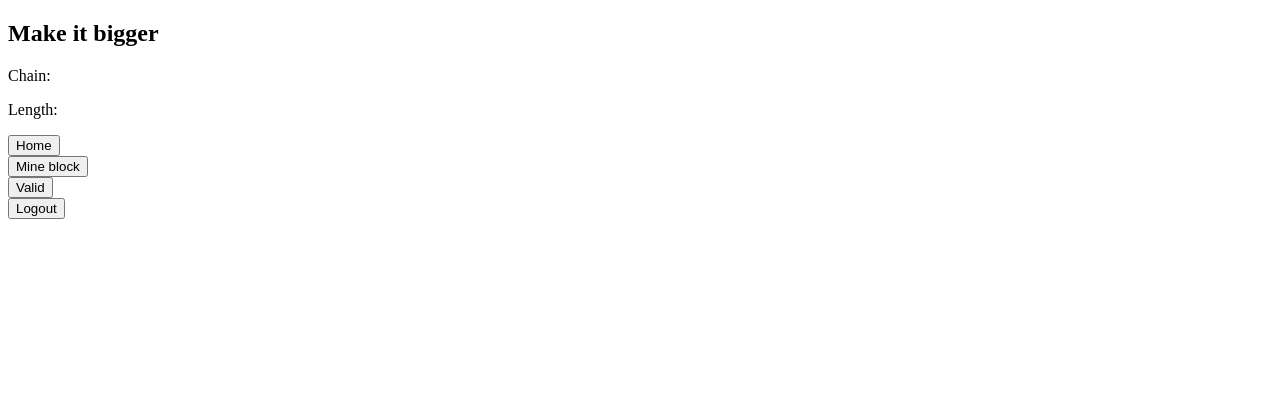
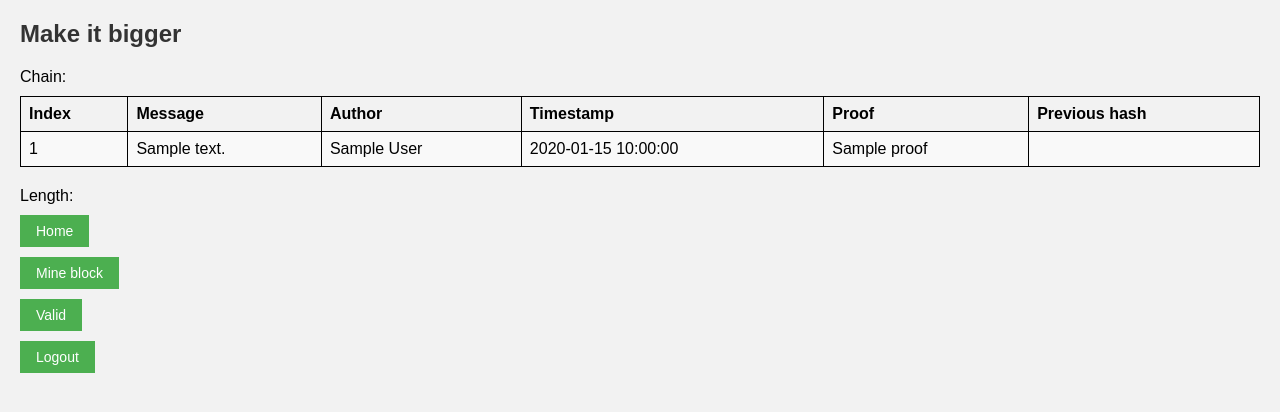
Before and after one commit to krzymich24/put-blockchain-implementation, a Flask app: template templates/get_chain.html in a window 1280 px wide. Shown: the top 412 px of the page. Run offline with Flask 3, Linux system fonts and the light colour scheme; the template is opened without the code that fills it: most values are stand-ins (such as "Sample title", 1, 10 or a date in 2020).

Commit message:
Add files via upload
Added styling
Enhanced chain view
Adapted to new blockchain implementation

```diff
--- a/main.py
+++ b/main.py
@@ -1,5 +1,6 @@
 import json
 from flask import Flask, jsonify, render_template, request, redirect, url_for, session
+import datetime
 from blockchain import Blockchain
 
 app = Flask(__name__)
@@ -45,24 +46,19 @@
 # Mining a new block
 @app.route('/mine_block', methods=['GET'])
 def mine_block():
-	if 'username' in session:
+    if 'username' in session:
+        msg = "" #tutaj dodawanie wiadomosci
+        author = "" #tutaj dodawanie autora
+        proof = blockchain.proof_of_work()
+        completed_at = str(datetime.datetime.now())
+        response = blockchain.append_block(msg, author, completed_at, proof)
+        if response is None:
+            print('Block discarded.')
 
-		previous_block = blockchain.print_previous_block()
-		previous_proof = previous_block['proof']
-		proof = blockchain.proof_of_work(previous_proof)
-		previous_hash = blockchain.hash(previous_block)
-		block = blockchain.create_block(proof, previous_hash)
-
-		response = {'message': 'A block is MINED',
-            		  'index': block['index'],
-        			  'timestamp': block['timestamp'],
-                      'proof': block['proof'],
-                      'previous_hash': block['previous_hash']}
-
-		json_data = json.dumps(response)
-		return render_template('mine.html', json_data=json_data)
-	else:
-		return redirect(url_for('login'))
+        json_data = json.dumps(response)
+        return render_template('mine.html', json_data=json_data)
+    else:
+        return redirect(url_for('login'))
 
 # Display blockchain in json format
 @app.route('/get_chain', methods=['GET'])
@@ -70,7 +66,7 @@
     if 'username' in session:
         response = {'chain': blockchain.chain,'length': len(blockchain.chain)}
         json_data = json.dumps(response)
-        return render_template('get_chain.html', json_data=json_data)
+        return render_template('get_chain.html', chain=blockchain.chain, length=len(blockchain.chain))
     else:
         return redirect(url_for('login'))
 
@@ -79,11 +75,11 @@
 @app.route('/valid', methods=['GET'])
 def valid():
 	if 'username' in session:
-		valid = blockchain.check_chain_validity(blockchain.chain)
+		valid = blockchain.check_chain_validity()
 		if valid:
 			response = {'message': 'The Blockchain is valid.'}
 		else:
-			response = {'message': 'The Blockchain is not valid.'}
+			response = {'message': 'The Blockchain is invalid!'}
 			return jsonify(response), 200
 	else:
 		return redirect(url_for('login'))
--- a/templates/get_chain.html
+++ b/templates/get_chain.html
@@ -1,12 +1,97 @@
 <!DOCTYPE html>
 <html>
-<head>
-    <title>Lenght of the chain</title>
-</head>
+    <head>
+        <title>Length of the chain</title>
+        <style>
+            body {
+                font-family: Arial, sans-serif;
+                margin: 20px;
+                padding: 0;
+                background-color: #f2f2f2;
+            }
+
+            h2 {
+                font-size: 24px;
+                color: #333;
+            }
+
+            p {
+                margin: 10px 0;
+            }
+
+            table {
+                border-collapse: collapse;
+                width: 100%;
+                margin-bottom: 20px;
+            }
+
+            th, td {
+                border: 1px solid black;
+                padding: 8px;
+                text-align: left;
+            }
+
+            th {
+                background-color: #f2f2f2;
+            }
+
+            tr:nth-child(even) {
+                background-color: #f9f9f9;
+            }
+
+            ol {
+                margin: 0;
+                padding: 0 0 0 20px;
+            }
+
+            #length {
+                font-weight: bold;
+            }
+
+            form {
+                margin-bottom: 10px;
+            }
+
+            input[type="submit"],
+            button {
+                background-color: #4CAF50;
+                border: none;
+                color: white;
+                padding: 8px 16px;
+                text-decoration: none;
+                font-size: 14px;
+                cursor: pointer;
+            }
+
+            input[type="submit"]:hover,
+            button:hover {
+                background-color: #45a049;
+            }
+        </style>
+    </head>
 <body>
     <h2>Make it bigger</h2>
     <p>Chain:</p>
-    <ol id="chain"></ol>
+    <table>
+        <tr>
+            <th>Index</th>
+            <th>Message</th>
+            <th>Author</th>
+            <th>Timestamp</th>
+            <th>Proof</th>
+            <th>Previous hash</th>
+        </tr>
+        {% for block in chain %}
+        <tr>
+            <td>{{ block.index }}</td>
+            <td>{{ block.message }}</td>
+            <td>{{ block.author }}</td>
+            <td>{{ block.timestamp }}</td>
+            <td>{{ block.proof }}</td>
+            <td>{{ block.previous_hash }}</td>
+        </tr>
+        {% endfor %}
+    </table>
     <p>Length: <span id="length"></span></p>
 
     <form action="/home">
@@ -21,27 +106,5 @@
     <form action="{{ url_for('logout') }}" method="GET">
         <button type="submit">Logout</button>
     </form>
-    <script>
-        // Retrieve the JSON string passed from Flask
-        var jsonString = '{{ json_data|safe }}';
-
-        // Parse the JSON string into a JavaScript object
-        var jsonData = JSON.parse(jsonString)
-        const chain = (jsonData.chain ?? [])
-        .map(block=>{
-            const{index,previous_hash,proof,timestamp}=block
-            return JSON.stringify(block)
-            //return `${index} , ${previous_hash} , ${proof} , ${timestamp}`
-        })
-        .map(el=>`<li>${el}</li>`)
-        .join('')
-
-        // Access the data and display it on the webpage
-        console.log(jsonData.chain);
-
-        document.getElementById('chain').innerHTML = chain;
-        document.getElementById('length').textContent = jsonData.length;
-
-    </script>
 </body>
 </html>
```
Also changed, not shown: blockchain.py (+8 -8 lines), templates/home.html (+37 -0 lines), templates/login.html (+45 -0 lines), templates/mine.html (+37 -0 lines).
